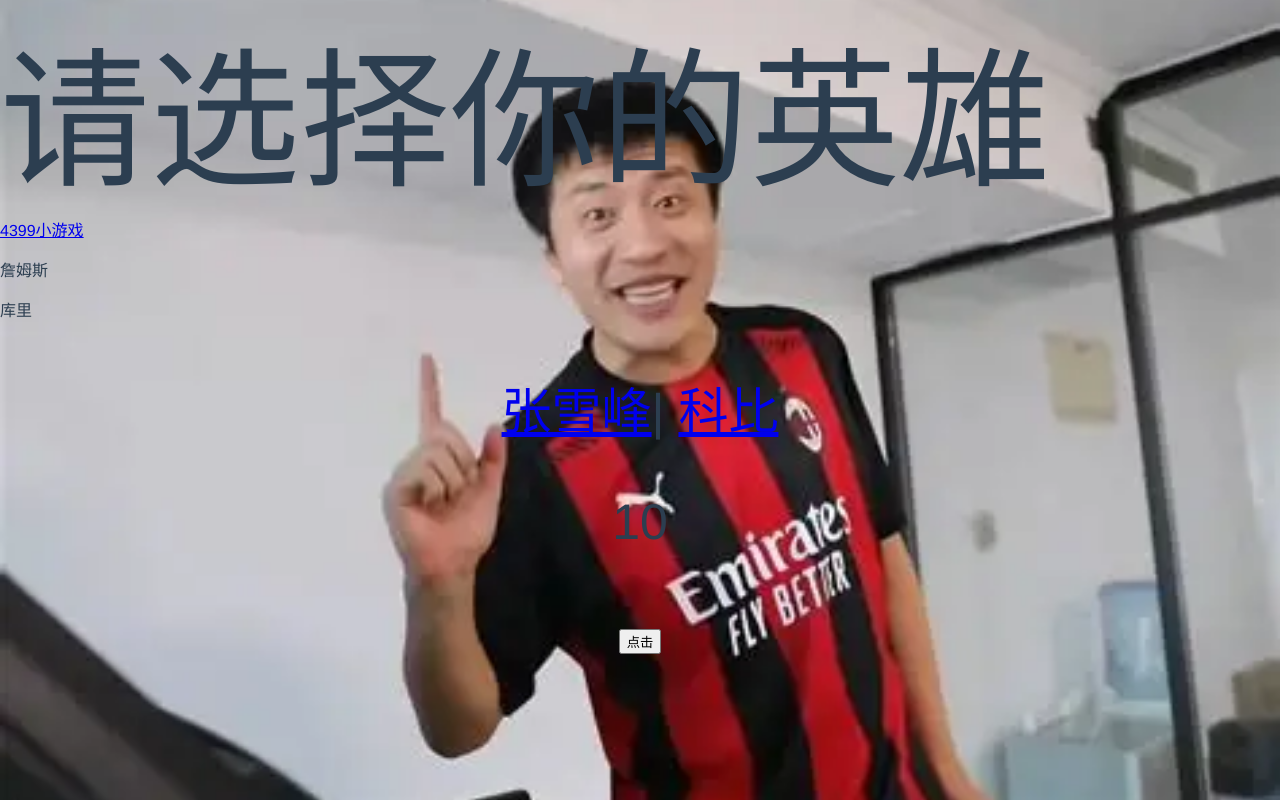
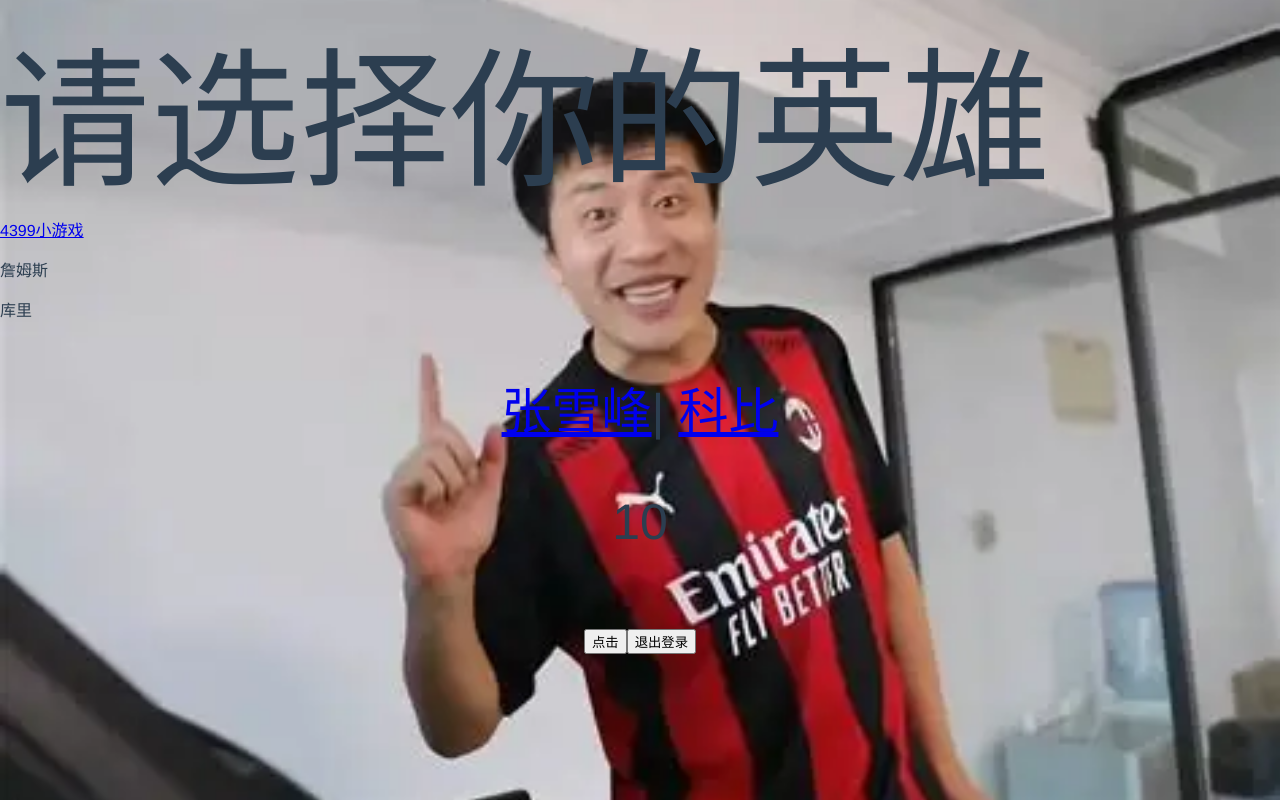
Before and after one commit to Trump258-arch/Music-player-demo, a Vue app: page /home in a window 1280 px wide. Built offline with nearby package versions, Linux system fonts and the light colour scheme; sample sign-in values are in the browser's storage.

Commit message:
牢大音乐盒维护

```diff
--- a/src/views/Home.vue
+++ b/src/views/Home.vue
@@ -8,27 +8,31 @@
       <router-link to="/kobe">科比</router-link>
       <p>{{ getCounter }}</p>
       <button @click="addClick">点击</button>
-
+      <button @click="exitHandler">退出登录</button>
     </div>
   </div>
 </template>
 
 <script>
 import HelloWorld from '../components/HelloWorld.vue'
-import { mapGetters,mapMutations } from 'vuex'
+import { mapGetters, mapMutations } from 'vuex'
 
 export default {
   name: 'Home',
   components: {
     HelloWorld
   },
-  computed:{
+  computed: {
     ...mapGetters(["getCounter"])
   },
   methods: {
-    ...mapMutations(["addCounter"]) ,
-    addClick(){
+    ...mapMutations(["addCounter"]),
+    addClick() {
       this.addCounter(10);
+    },
+    exitHandler(){
+       localStorage.removeItem('token')
+       this.$router.push('/')
     }
   }
 
```
